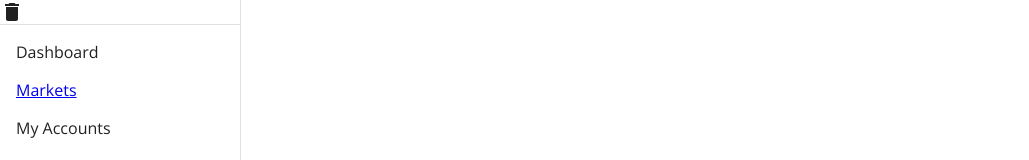
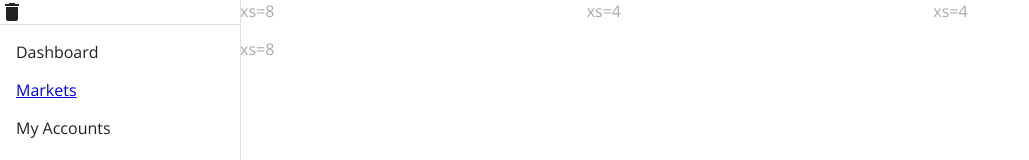
Before and after one commit to KyroC/Defi_Tracker, a React (Create React App) app: page / in a window 1280 px wide. Shown: the top 160 px of the page, without its empty margins (0-1029 px from the left). Built offline with nearby package versions, Linux system fonts and the light colour scheme.

Commit message:
Added MUI grid

```diff
--- a/src/components/Dashboard.js
+++ b/src/components/Dashboard.js
@@ -1,24 +1,36 @@
 import {styled} from '@mui/material/styles'
-import {Box, Grid, Paper } from '@mui/material'
+import {Box, Grid, Paper, Card} from '@mui/material'
 
-const Item = styled(Paper)(({ theme }) => ({
+/*
+const= styled(Paper)(({ theme }) => ({
     backgroundColor: theme.palette.mode === 'dark' ? '#1A2027' : '#fff',
     ...theme.typography.body2,
     padding: theme.spacing(1),
     textAlign: 'center',
     color: theme.palette.text.secondary,
   }));
-
+  */
 
 function Dashboard(){
     return (
-        <Box sx={{flexGrow: 1}}>
-            <Grid container spacing={2} direction="row" xs={12} md={4}>
-                <Grid Item>
-                    <Item>Item 1</Item>
+        <Box
+            sx={{ml:30}}>
+            <Grid container spacing={2}
+                    sx={{
+                        width:1
+                    }}
+                    >
+                <Grid item xs={4}>
+                    xs=8
                 </Grid>
-                <Grid Item>
-                    Item 2
+                <Grid item xs={4}>
+                    xs=4
+                </Grid>
+                <Grid item xs={4}>
+                    xs=4
+                </Grid>
+                <Grid item xs={8}>
+                    xs=8
                 </Grid>
             </Grid>
         </Box>
```
